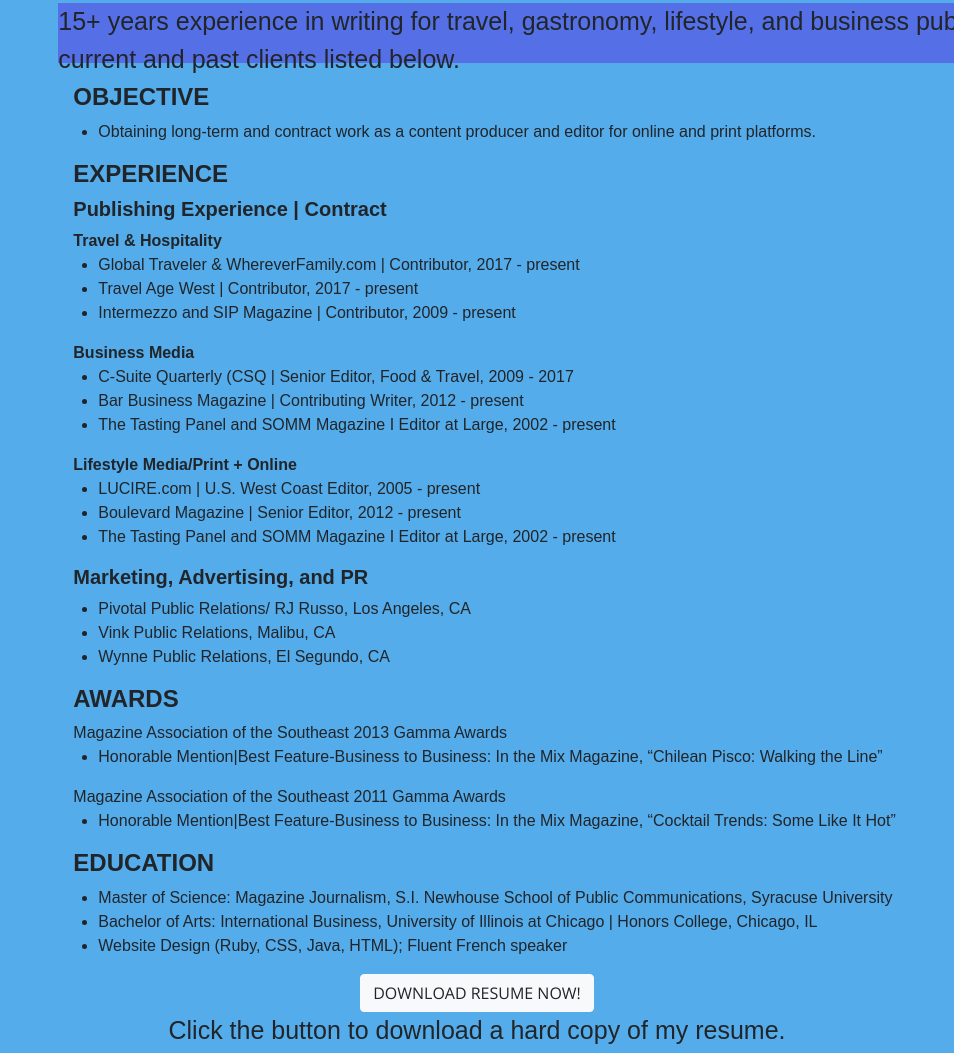
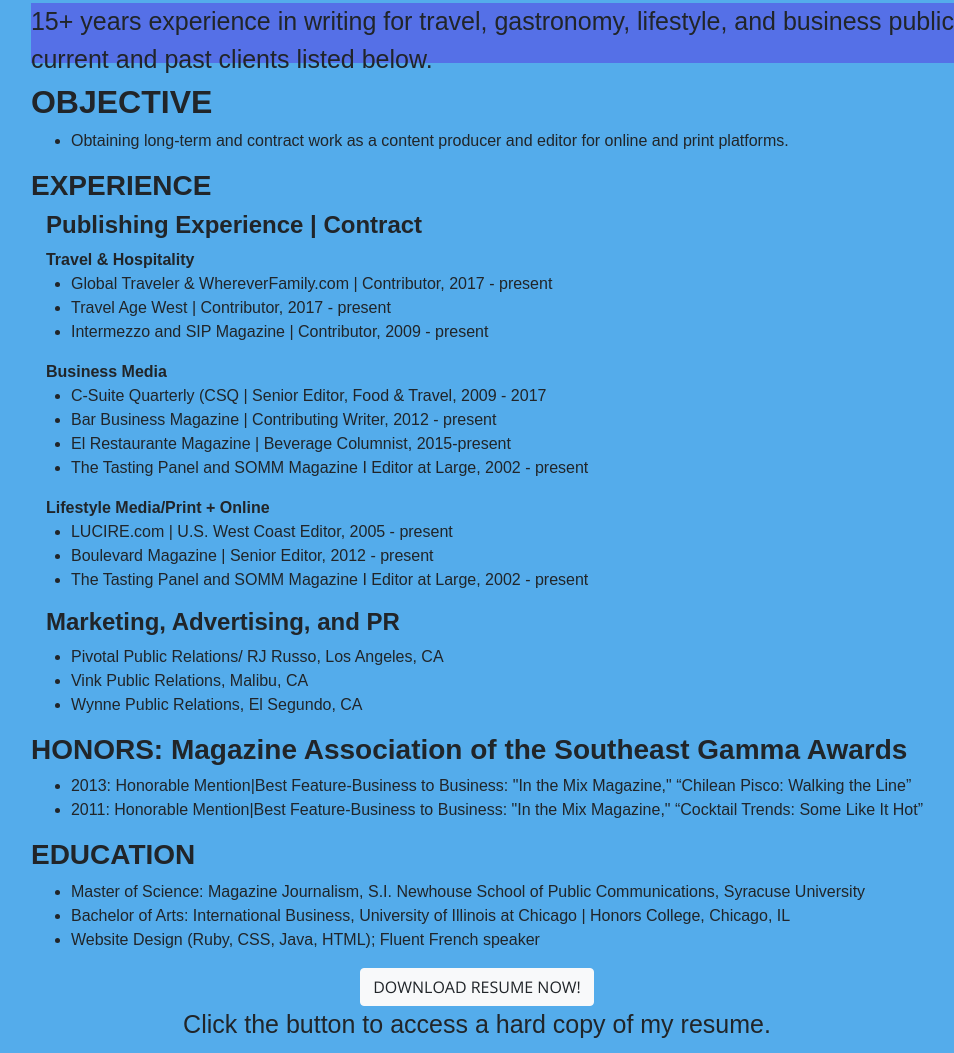
Before and after one commit to Elyse4Writing/EGlickmanPortfolio, a website with bundled scripts: page resume.html in a window 1280 px wide. Shown: the part 905-1958 px from the top of the page, without its empty margins (163-1117 px from the left). Built offline with nearby package versions, Linux system fonts and the light colour scheme; a web font is replaced by a local one.

Commit message:
June26Progress

```diff
--- a/resume.html
+++ b/resume.html
@@ -37,15 +37,12 @@
     <!-- Navigation -->
     <nav class="navbar navbar-expand-lg navbar-light fixed-top" id="mainNav">
       <div class="container">
-        <a class="navbar-brand js-scroll-trigger" href="index.html">Elyse Jessica Glickman-Home<a>
+        <a class="navbar-brand js-scroll-trigger" href="index.html">Elyse Jessica Glickman<a>
         <button class="navbar-toggler navbar-toggler-right" type="button" data-toggle="collapse" data-target="#navbarResponsive" aria-controls="navbarResponsive" aria-expanded="false" aria-label="Toggle navigation">
           <span class="navbar-toggler-icon"></span>
         </button>
         <div class="collapse navbar-collapse sectionnames" id="navbarResponsive">
           <ul class="navbar-nav ml-auto">
-            <li class="nav-item">
-              <a class="nav-link js-scroll-trigger" href="#storylinks">View Stories & Samples</a>
-            </li>
             <li class="nav-item">
               <a class="nav-link js-scroll-trigger" href="#contact">Contact</a>
             </li>
@@ -87,12 +84,12 @@
                     </div>
                     <div class="left"></div>
                     <div class="right"></div>
-                      <h4><strong>OBJECTIVE</strong></h4>
+                      <h2><strong>OBJECTIVE</strong></h2>
                       <ul>
                       <li>Obtaining long-term and contract work as a content producer and editor for online and print platforms.</li>
                       </ul>
-                      <h4><strong>EXPERIENCE</strong></h4>
-                      <h5><strong>Publishing Experience | Contract</strong></h5>
+                      <h3><strong>EXPERIENCE</strong></h3>
+                      <h4><strong>Publishing Experience | Contract</strong></h4>
                       <p1><strong>Travel & Hospitality</strong></p1>
                       <ul>
                         <li>Global Traveler & WhereverFamily.com | Contributor, 2017 - present</li>
@@ -103,6 +100,7 @@
                       <ul>
                         <li>C-Suite Quarterly (CSQ | Senior Editor, Food & Travel, 2009 - 2017 </li>
                         <li>Bar Business Magazine | Contributing Writer, 2012 - present</li>
+                        <li>El Restaurante Magazine | Beverage Columnist, 2015-present</li>
                         <li>The Tasting Panel and SOMM Magazine I Editor at Large, 2002 - present</li>
                       </ul>
                       <p1><strong>Lifestyle Media/Print + Online</strong></p1>
@@ -111,24 +109,20 @@
                         <li>Boulevard Magazine | Senior Editor, 2012 - present</li>
                         <li>The Tasting Panel and SOMM Magazine I Editor at Large, 2002 - present</li>
                       </ul>
-                      <h5><strong>Marketing, Advertising, and PR</strong></h5>
+                      <h4><strong>Marketing, Advertising, and PR</strong></h4>
                       <ul>
                         <li>Pivotal Public Relations/ RJ Russo, Los Angeles, CA</li>
                         <li>Vink Public Relations, Malibu, CA</li>
                         <li>Wynne Public Relations, El Segundo, CA</li>
                       </ul>
-                      <h4><strong>AWARDS</strong></h4>
-                      <p1>Magazine Association of the Southeast 2013 Gamma Awards</p1>
+
+                      <h3><strong>HONORS: Magazine Association of the Southeast Gamma Awards</strong></h3>
                       <ul>
-                      <li>Honorable Mention|Best Feature-Business to Business: In the Mix Magazine, “Chilean Pisco: Walking the Line”</li>
+                      <li>2013: Honorable Mention|Best Feature-Business to Business: "In the Mix Magazine," “Chilean Pisco: Walking the Line”</li>
+                      <li>2011: Honorable Mention|Best Feature-Business to Business: "In the Mix Magazine," “Cocktail Trends: Some Like It Hot”</li>
                       </ul>
 
-                      <p1>Magazine Association of the Southeast 2011 Gamma Awards</p1>
-                      <ul>
-                      <li>Honorable Mention|Best Feature-Business to Business: In the Mix Magazine, “Cocktail Trends: Some Like It Hot”</li>
-                      </ul>
-
-                      <h4><strong>EDUCATION</strong></h4>
+                      <h3><strong>EDUCATION</strong></h3>
                       <ul>
                          <li>Master of Science: Magazine Journalism, S.I. Newhouse School of Public Communications, Syracuse University</li>
                          <li>Bachelor of Arts: International Business, University of Illinois at Chicago | Honors College, Chicago, IL</li>
@@ -140,7 +134,7 @@
                     <div id="resumewrapper">
                         <div id="resumebuttondiv" class="col-xl-12 col-lg-12 col-md-12 col-sm-12 col-xs-12 text-center">
                            <a class="btn btn-light btn-xl sr-button text-center button_text_black" href="https://docs.google.com/document/d/14J30tz8fK7UkOQrT2iwFv5hIxIfrnh4prDfRlLGYH8g/edit?usp=sharing">Download Resume Now!</a>
-                           <p>Click the button to download a hard copy of my resume.</p>
+                           <p>Click the button to access a hard copy of my resume.</p>
                         </div>
                     </div>
                   </body>
```
Also changed, not shown: HealthWellness.html (+1 -1 lines), index.html (+1 -1 lines), img/portfolio/fullsize/1.jpg, img/portfolio/fullsize/2.jpg, img/portfolio/fullsize/3.jpg, img/portfolio/fullsize/4.jpg, 5 other files.
